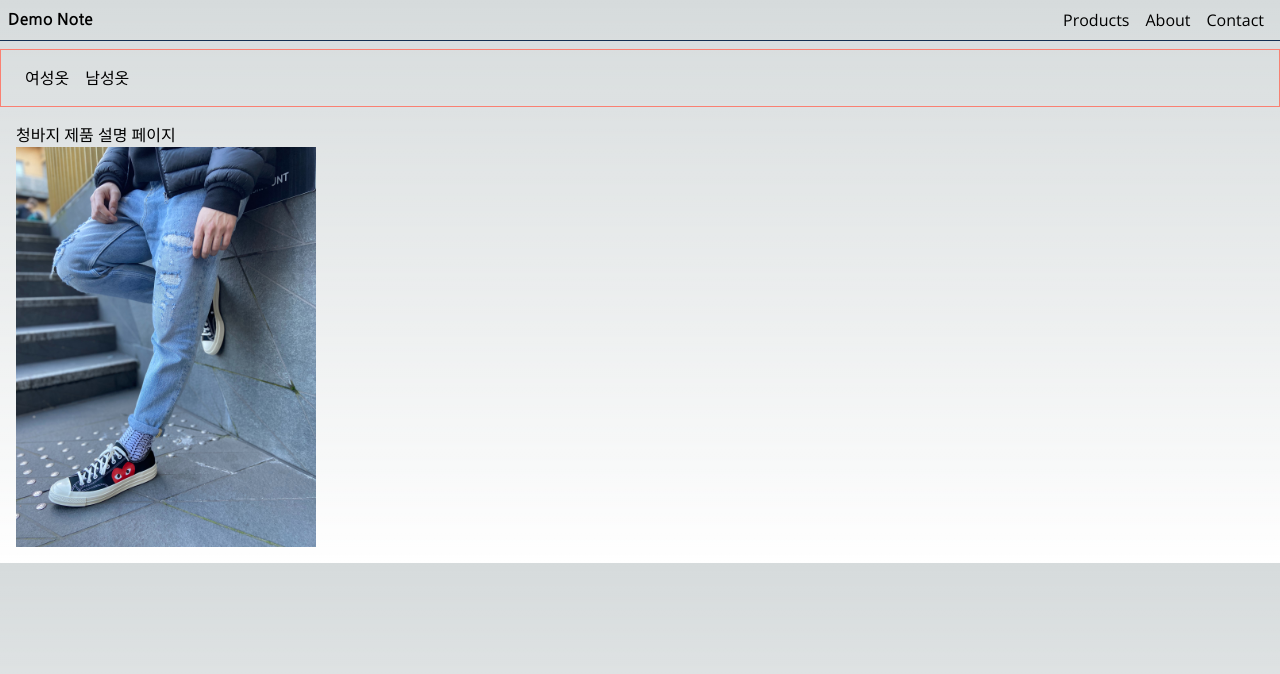
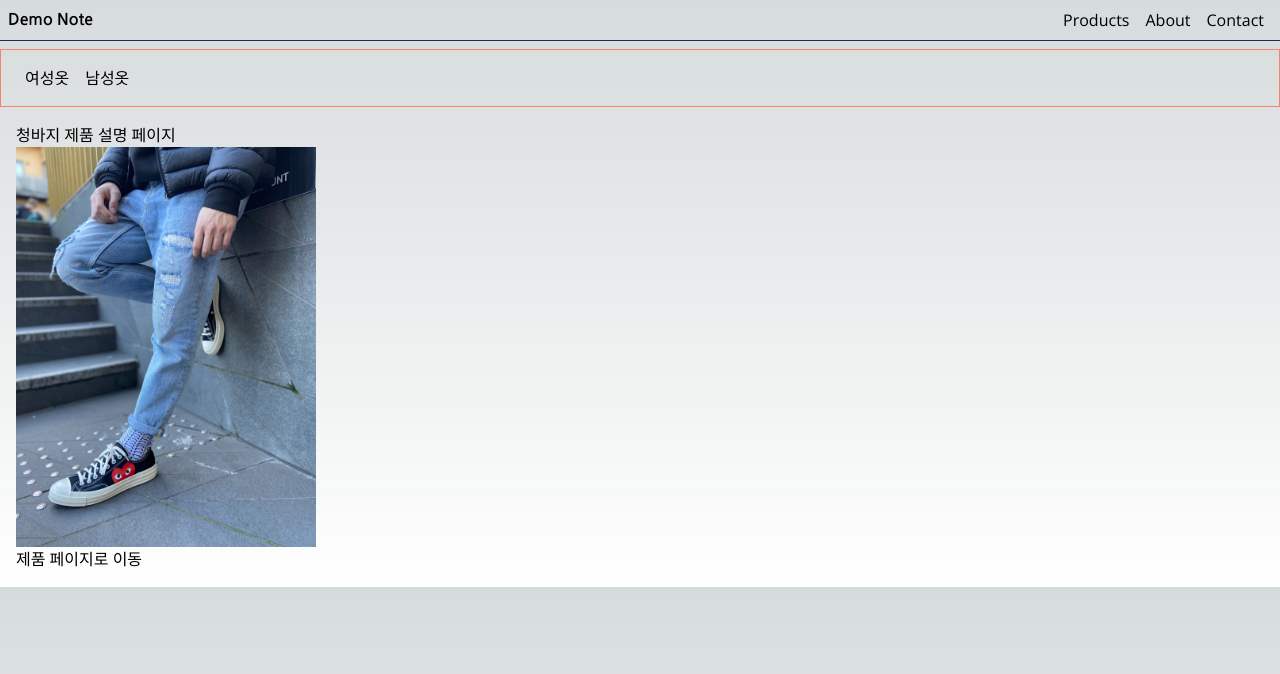
Before and after one commit to whoyoung90/Next-exercise, a Next.js app: page /products/1234 in a window 1280 px wide. Shown: the top 674 px of the page. Built offline with nearby package versions, Linux system fonts and the light colour scheme.

Commit message:
study: 230813 rewrites, 동적 redirect, useRouter

```diff
--- a/next.config.js
+++ b/next.config.js
@@ -9,7 +9,7 @@ const nextConfig = {
       },
     ],
   },
-  // 리다이렉트 [ {리다이렉트1}, {리다이렉트2}, ...{리다이렉트N} ]
+  // redirect
   async redirects() {
     return [
       {
@@ -24,6 +24,19 @@ const nextConfig = {
       },
     ];
   },
+  // rewrite (보안상 민감한 key가 들어있는 URL 경우)
+  async rewrites() {
+    return [
+      {
+        source: "/wooyoung", // 대체된 URL
+        destination: "/about/me/wooyoung", // 기존 URL
+      },
+      {
+        source: "/items/:slug",
+        destination: "/products/:slug",
+      },
+    ];
+  },
 };
 
 module.exports = nextConfig;
--- /dev/null
+++ b/src/app/about/me/wooyoung/page.tsx
@@ -0,0 +1,3 @@
+export default function WooyoungtPage() {
+  return <h1>Wooyoung 페이지입니다.🧐</h1>;
+}
--- a/src/app/products/[slug]/page.tsx
+++ b/src/app/products/[slug]/page.tsx
@@ -1,5 +1,7 @@
 import Image from "next/image";
+import { redirect } from "next/navigation";
 import { getProduct, getProducts } from "@/API/products";
+import GoProductsButton from "@/components/GoProductsButton";
 
 type Props = {
   params: {
@@ -18,8 +20,10 @@ export function generateMetadata({ params }: Props) {
 export default async function ProductPage({ params: { slug } }: Props) {
   const product = await getProduct(slug);
   if (!product) {
-    // notfound
+    // 존재하지 않는 id 입력시 리다이렉트
+    redirect("/products");
   }
+
   return (
     <>
       <h1>{product?.name} 제품 설명 페이지</h1>
@@ -30,6 +34,7 @@ export default async function ProductPage({ params: { slug } }: Props) {
         height="300"
         priority
       />
+      <GoProductsButton />
     </>
   );
 }
@@ -41,3 +46,11 @@ export async function generateStaticParams() {
     slug: product.id,
   }));
 }
+// export function generateStaticParams() {
+//   const products = ["pants", "skirt"]; // 미리 만들어두고 싶은 경로 (SSG)
+//   return products.map((product) => {
+//     return {
+//       slug: product,
+//     };
+//   });
+// }
--- /dev/null
+++ b/src/components/GoProductsButton.tsx
@@ -0,0 +1,17 @@
+"use client";
+import { useRouter } from "next/navigation";
+
+export default function GoProductsButton() {
+  const router = useRouter();
+  return (
+    <button
+      onClick={() => {
+        // 리다이렉트가 아닌 단순 경로 이동이므로
+        router.push("/products");
+        // router.back();
+      }}
+    >
+      제품 페이지로 이동
+    </button>
+  );
+}
```
